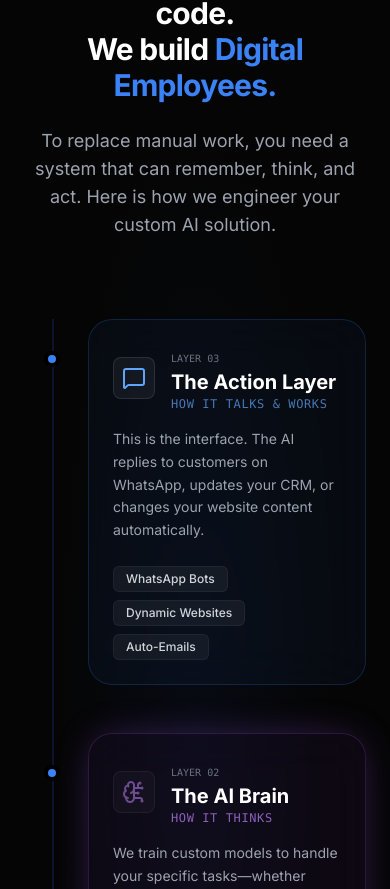
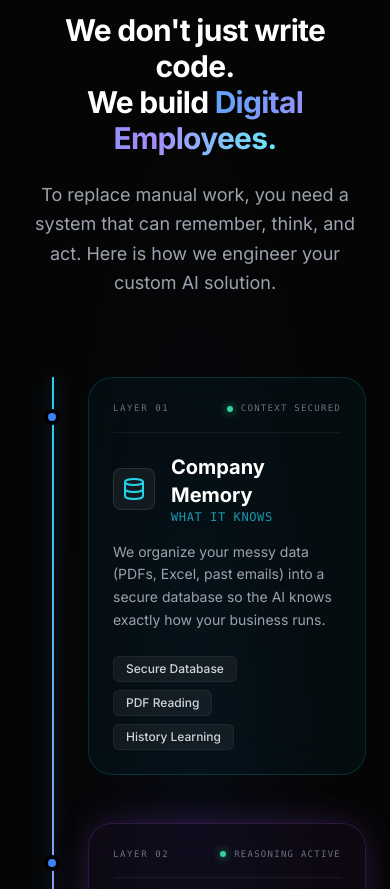
Before and after one commit to rajicodez/Webartist, a Next.js app: page / in a window 390 px wide. Shown: the part 3715-4604 px from the top of the page. Built offline with nearby package versions, Linux system fonts and the light colour scheme.

Commit message:
cinematic “Intelligence System” sequence

```diff
--- a/components/IntelligenceStack.tsx
+++ b/components/IntelligenceStack.tsx
@@ -1,54 +1,136 @@
 "use client";
+
 import { motion } from "framer-motion";
-import { Database, BrainCircuit, MessageSquare } from "lucide-react";
+import { BrainCircuit, Database, MessageSquare } from "lucide-react";
 import type { LucideIcon } from "lucide-react";
+import { useEffect, useRef } from "react";
 
 export default function IntelligenceStack() {
+  const sectionRef = useRef<HTMLElement>(null);
+  const trackRef = useRef<HTMLDivElement>(null);
+  const lineRef = useRef<HTMLDivElement>(null);
+  const signalRef = useRef<HTMLDivElement>(null);
+
+  useEffect(() => {
+    const section = sectionRef.current;
+    const track = trackRef.current;
+    const line = lineRef.current;
+    const signal = signalRef.current;
+    if (!section || !track || !line || !signal) return;
+
+    const desktopQuery = window.matchMedia("(min-width: 768px)");
+    const reducedMotionQuery = window.matchMedia("(prefers-reduced-motion: reduce)");
+    const steps = Array.from(track.querySelectorAll<HTMLElement>(".intelligence-sequence-step"));
+    let frameId: number | null = null;
+    let activeIndex = -1;
+
+    const renderProgress = () => {
+      frameId = null;
+
+      if (!desktopQuery.matches || reducedMotionQuery.matches) {
+        line.style.removeProperty("transform");
+        signal.style.removeProperty("transform");
+        signal.style.removeProperty("opacity");
+        steps.forEach((step) => step.removeAttribute("data-sequence-active"));
+        activeIndex = -1;
+        return;
+      }
+
+      const rect = track.getBoundingClientRect();
+      const viewportHeight = window.innerHeight;
+      const startLine = viewportHeight * 0.72;
+      const endLine = viewportHeight * 0.3;
+      const scrollDistance = rect.height + startLine - endLine;
+      const progress = Math.min(1, Math.max(0, (startLine - rect.top) / scrollDistance));
+      const signalTravel = Math.max(0, track.clientHeight - signal.offsetHeight);
+
+      line.style.transform = `translateX(-50%) scaleY(${Math.max(0.025, progress)})`;
+      signal.style.transform = `translate(-50%, ${progress * signalTravel}px)`;
+      signal.style.opacity = progress > 0.015 && progress < 0.985 ? "1" : "0";
+
+      const nextActiveIndex = Math.min(steps.length - 1, Math.floor(progress * steps.length));
+      if (nextActiveIndex !== activeIndex) {
+        steps.forEach((step, index) => {
+          if (index === nextActiveIndex) {
+            step.setAttribute("data-sequence-active", "true");
+          } else {
+            step.removeAttribute("data-sequence-active");
+          }
+        });
+        activeIndex = nextActiveIndex;
+      }
+    };
+
+    const scheduleRender = () => {
+      if (frameId === null) frameId = window.requestAnimationFrame(renderProgress);
+    };
+
+    scheduleRender();
+    window.addEventListener("scroll", scheduleRender, { passive: true });
+    window.addEventListener("resize", scheduleRender);
+    desktopQuery.addEventListener("change", scheduleRender);
+    reducedMotionQuery.addEventListener("change", scheduleRender);
+
+    return () => {
+      if (frameId !== null) window.cancelAnimationFrame(frameId);
+      window.removeEventListener("scroll", scheduleRender);
+      window.removeEventListener("resize", scheduleRender);
+      desktopQuery.removeEventListener("change", scheduleRender);
+      reducedMotionQuery.removeEventListener("change", scheduleRender);
+    };
+  }, []);
+
   return (
-    <section className="py-24 bg-[#050505] text-white relative overflow-hidden">
+    <section ref={sectionRef} className="intelligence-sequence relative overflow-hidden bg-[#050505] py-24 text-white md:py-32">
+      <div className="absolute inset-0 bg-[radial-gradient(ellipse_at_center,_var(--tw-gradient-stops))] from-blue-900/10 via-[#050505] to-[#050505]" />
+      <div className="pointer-events-none absolute inset-0 hidden bg-[linear-gradient(to_right,#ffffff05_1px,transparent_1px),linear-gradient(to_bottom,#ffffff05_1px,transparent_1px)] bg-[size:72px_72px] [mask-image:radial-gradient(ellipse_70%_65%_at_50%_50%,#000_25%,transparent_100%)] md:block" />
 
-      {/* BACKGROUND FX */}
-      <div className="absolute inset-0 bg-[radial-gradient(ellipse_at_center,_var(--tw-gradient-stops))] from-blue-900/10 via-[#050505] to-[#050505]" />
-
-      <div className="max-w-7xl mx-auto px-6 relative z-10">
-
-        {/* HEADER */}
-        <div className="text-center mb-20">
-          <h2 className="text-3xl md:text-5xl font-bold mb-6 tracking-tight">
+      <div className="relative z-10 mx-auto max-w-7xl px-6">
+        <div className="mx-auto mb-20 max-w-3xl text-center md:mb-28">
+          <div className="mb-5 inline-flex items-center gap-3 rounded-full border border-blue-400/15 bg-blue-500/[0.06] px-4 py-2 font-mono text-[10px] uppercase tracking-[0.24em] text-blue-300">
+            <span className="h-1.5 w-1.5 rounded-full bg-blue-400 shadow-[0_0_12px_rgba(96,165,250,0.9)]" aria-hidden="true" />
+            The intelligence system
+          </div>
+          <h2 className="mb-6 text-3xl font-bold tracking-tight md:text-6xl">
             We don&apos;t just write code. <br />
-            We build <span className="text-blue-500">Digital Employees.</span>
+            We build <span className="bg-gradient-to-r from-blue-400 via-violet-400 to-cyan-300 bg-clip-text text-transparent">Digital Employees.</span>
           </h2>
-          <p className="text-gray-400 max-w-2xl mx-auto text-lg">
+          <p className="mx-auto max-w-2xl text-lg leading-relaxed text-gray-400">
             To replace manual work, you need a system that can remember, think, and act.
             Here is how we engineer your custom AI solution.
           </p>
+          <div className="mt-8 hidden items-center justify-center gap-2 font-mono text-[9px] uppercase tracking-[0.18em] text-gray-600 md:flex" aria-hidden="true">
+            <span>Memory</span>
+            <span className="h-px w-10 bg-blue-500/25" />
+            <span>Reasoning</span>
+            <span className="h-px w-10 bg-violet-500/25" />
+            <span>Action</span>
+          </div>
         </div>
 
-        {/* THE STACK VISUALIZATION */}
-        <div className="relative max-w-4xl mx-auto">
+        <div ref={trackRef} className="relative mx-auto max-w-5xl">
+          <div className="absolute bottom-0 left-[28px] top-0 w-[2px] bg-blue-900/30 md:left-1/2 md:-translate-x-1/2" />
+          <div ref={lineRef} className="intelligence-flow-line absolute bottom-0 left-[28px] top-0 w-[2px] bg-gradient-to-b from-cyan-400 via-violet-400 to-blue-500 shadow-[0_0_18px_rgba(96,165,250,0.55)] md:left-1/2 md:-translate-x-1/2" />
+          <div ref={signalRef} className="intelligence-signal pointer-events-none absolute left-1/2 top-0 hidden h-3 w-3 rounded-full border border-white/70 bg-blue-300 shadow-[0_0_24px_5px_rgba(96,165,250,0.65)] md:block" />
 
-          {/* CENTRAL LINE (Connecting the layers) */}
-          <div className="absolute left-[28px] md:left-1/2 top-0 bottom-0 w-[2px] md:-translate-x-1/2 bg-blue-900/30" />
-
-          <div className="flex flex-col gap-12 relative">
-
-            {/* LAYER 3: ACTION (Top) */}
+          <div className="relative flex flex-col gap-12 md:gap-20">
             <StackCard
-              step="03"
-              title="The Action Layer"
-              subtitle="How it talks & works"
-              desc="This is the interface. The AI replies to customers on WhatsApp, updates your CRM, or changes your website content automatically."
-              icon={MessageSquare}
-              color="blue"
-              tags={["WhatsApp Bots", "Dynamic Websites", "Auto-Emails"]}
+              step="01"
+              title="Company Memory"
+              subtitle="What it knows"
+              status="Context secured"
+              desc="We organize your messy data (PDFs, Excel, past emails) into a secure database so the AI knows exactly how your business runs."
+              icon={Database}
+              color="cyan"
+              tags={["Secure Database", "PDF Reading", "History Learning"]}
               align="right"
             />
 
-            {/* LAYER 2: BRAIN (Middle) */}
             <StackCard
               step="02"
               title="The AI Brain"
               subtitle="How it thinks"
+              status="Reasoning active"
               desc="We train custom models to handle your specific tasks—whether that's detecting defects in a video feed or predicting next month's sales."
               icon={BrainCircuit}
               color="purple"
@@ -57,18 +139,17 @@ export default function IntelligenceStack() {
               align="left"
             />
 
-            {/* LAYER 1: MEMORY (Bottom) */}
             <StackCard
-              step="01"
-              title="Company Memory"
-              subtitle="What it knows"
-              desc="We organize your messy data (PDFs, Excel, Past Emails) into a secure database so the AI knows exactly how your business runs."
-              icon={Database}
-              color="cyan"
-              tags={["Secure Database", "PDF Reading", "History Learning"]}
+              step="03"
+              title="The Action Layer"
+              subtitle="How it talks & works"
+              status="Systems connected"
+              desc="This is the interface. The AI replies to customers on WhatsApp, updates your CRM, or changes your website content automatically."
+              icon={MessageSquare}
+              color="blue"
+              tags={["WhatsApp Bots", "Dynamic Websites", "Auto-Emails"]}
               align="right"
             />
-
           </div>
         </div>
       </div>
@@ -76,13 +157,13 @@ export default function IntelligenceStack() {
   );
 }
 
-// --- SUB-COMPONENT ---
 type StackColor = "blue" | "purple" | "cyan";
 
 type StackCardProps = {
   step: string;
   title: string;
   subtitle: string;
+  status: string;
   desc: string;
   icon: LucideIcon;
   color: StackColor;
@@ -91,8 +172,7 @@ type StackCardProps = {
   align: "left" | "right";
 };
 
-function StackCard({ step, title, subtitle, desc, icon: Icon, color, tags, isCore, align }: StackCardProps) {
-  // Mobile: Always Left Aligned. Desktop: Alternating.
+function StackCard({ step, title, subtitle, status, desc, icon: Icon, color, tags, isCore, align }: StackCardProps) {
   const isRight = align === "right";
 
   const colors: Record<StackColor, string> = {
@@ -104,39 +184,42 @@ function StackCard({ step, title, subtitle, desc, icon: Icon, color, tags, isCor
   const glowColor = isCore ? "shadow-[0_0_40px_-10px_rgba(168,85,247,0.4)]" : "";
 
   return (
-    <div className={`flex flex-col md:flex-row items-center gap-8 ${isRight ? 'md:flex-row-reverse' : ''}`}>
-
-      {/* CARD CONTENT */}
+    <div className={`intelligence-sequence-step flex flex-col items-center gap-8 md:flex-row ${isRight ? "md:flex-row-reverse" : ""}`}>
       <motion.div
         initial={{ opacity: 0, y: 20 }}
         whileInView={{ opacity: 1, y: 0 }}
         viewport={{ once: true, margin: "-50px" }}
         transition={{ duration: 0.5 }}
-        className={`flex-1 w-full pl-16 md:pl-0 relative`}
+        className="relative w-full flex-1 pl-16 md:pl-0"
       >
-        {/* Mobile Connector Dot (Visible only on mobile) */}
-        <div className="md:hidden absolute left-[20px] top-8 w-4 h-4 rounded-full bg-blue-500 border-4 border-black z-20" />
+        <div className="absolute left-[20px] top-8 z-20 h-4 w-4 rounded-full border-4 border-black bg-blue-500 md:hidden" />
 
-        <div className={`rounded-3xl border p-6 backdrop-blur-xl transition-colors md:p-8 md:backdrop-blur-none ${colors[color]} ${glowColor}`}>
+        <div className={`intelligence-sequence-card relative overflow-hidden rounded-3xl border p-6 backdrop-blur-xl transition-[border-color,transform,box-shadow] duration-300 md:p-8 md:backdrop-blur-none md:hover:-translate-y-1 ${colors[color]} ${glowColor}`}>
+          <div className="intelligence-card-energy pointer-events-none absolute -right-20 -top-24 hidden h-56 w-56 rounded-full bg-[radial-gradient(circle,rgba(96,165,250,0.16),transparent_68%)] md:block" />
 
-          <div className="flex items-center gap-4 mb-4">
-            <div className={`rounded-lg border border-white/10 bg-white/5 p-2 ${isCore ? 'animate-pulse md:animate-none' : ''}`}>
+          <div className="relative mb-5 flex items-center justify-between gap-4 border-b border-white/[0.06] pb-4">
+            <span className="font-mono text-[9px] uppercase tracking-[0.18em] text-gray-500">Layer {step}</span>
+            <span className="inline-flex items-center gap-2 font-mono text-[9px] uppercase tracking-[0.14em] text-gray-500">
+              <span className="intelligence-status-dot h-1.5 w-1.5 rounded-full bg-emerald-400 shadow-[0_0_8px_rgba(52,211,153,0.8)]" />
+              {status}
+            </span>
+          </div>
+
+          <div className="relative mb-4 flex items-center gap-4">
+            <div className={`rounded-lg border border-white/10 bg-white/5 p-2 ${isCore ? "animate-pulse md:animate-none" : ""}`}>
               <Icon size={24} />
             </div>
             <div>
-              <span className="text-[10px] font-mono text-gray-500">LAYER {step}</span>
-              <h3 className="text-xl md:text-2xl font-bold text-white">{title}</h3>
-              <p className="text-xs md:text-sm font-mono uppercase tracking-wider opacity-70">{subtitle}</p>
+              <h3 className="text-xl font-bold text-white md:text-2xl">{title}</h3>
+              <p className="font-mono text-xs uppercase tracking-wider opacity-70 md:text-sm">{subtitle}</p>
             </div>
           </div>
 
-          <p className="text-gray-400 text-sm md:text-base leading-relaxed mb-6">
-            {desc}
-          </p>
+          <p className="relative mb-6 text-sm leading-relaxed text-gray-400 md:text-base">{desc}</p>
 
-          <div className="flex flex-wrap gap-2">
-            {tags.map((tag: string) => (
-              <span key={tag} className="px-3 py-1 rounded-md text-xs font-medium border border-white/5 bg-white/5 text-gray-300">
+          <div className="relative flex flex-wrap gap-2">
+            {tags.map((tag) => (
+              <span key={tag} className="rounded-md border border-white/5 bg-white/5 px-3 py-1 text-xs font-medium text-gray-300">
                 {tag}
               </span>
             ))}
@@ -144,14 +227,13 @@ function StackCard({ step, title, subtitle, desc, icon: Icon, color, tags, isCor
         </div>
       </motion.div>
 
-      {/* DESKTOP CONNECTOR DOT */}
-      <div className="hidden md:flex relative z-10 justify-center w-12">
-        <div className={`w-4 h-4 rounded-full border-2 bg-[#050505] border-blue-500 shadow-[0_0_10px_rgba(59,130,246,0.5)]`} />
+      <div className="relative z-10 hidden w-12 justify-center md:flex">
+        <div className="intelligence-sequence-node relative h-4 w-4 rounded-full border-2 border-blue-400 bg-[#050505] shadow-[0_0_16px_rgba(59,130,246,0.7)]">
+          <span className="absolute inset-[-7px] rounded-full border border-blue-400/15" />
+        </div>
       </div>
 
-      {/* SPACER FOR ALIGNMENT */}
-      <div className="flex-1 hidden md:block" />
-
+      <div className="hidden flex-1 md:block" />
     </div>
   );
 }
```
Also changed, not shown: app/globals.css (+45 -0 lines).
